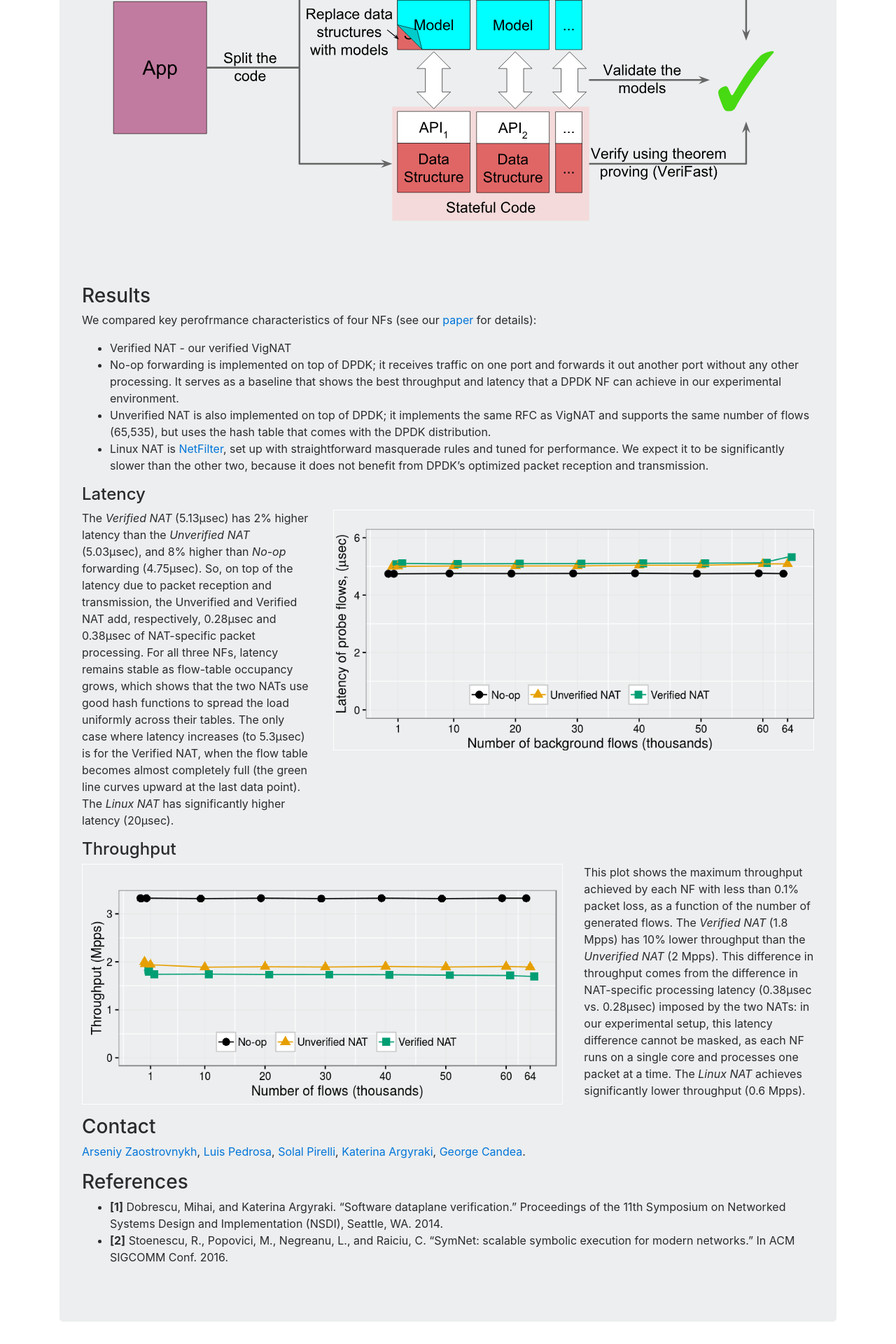
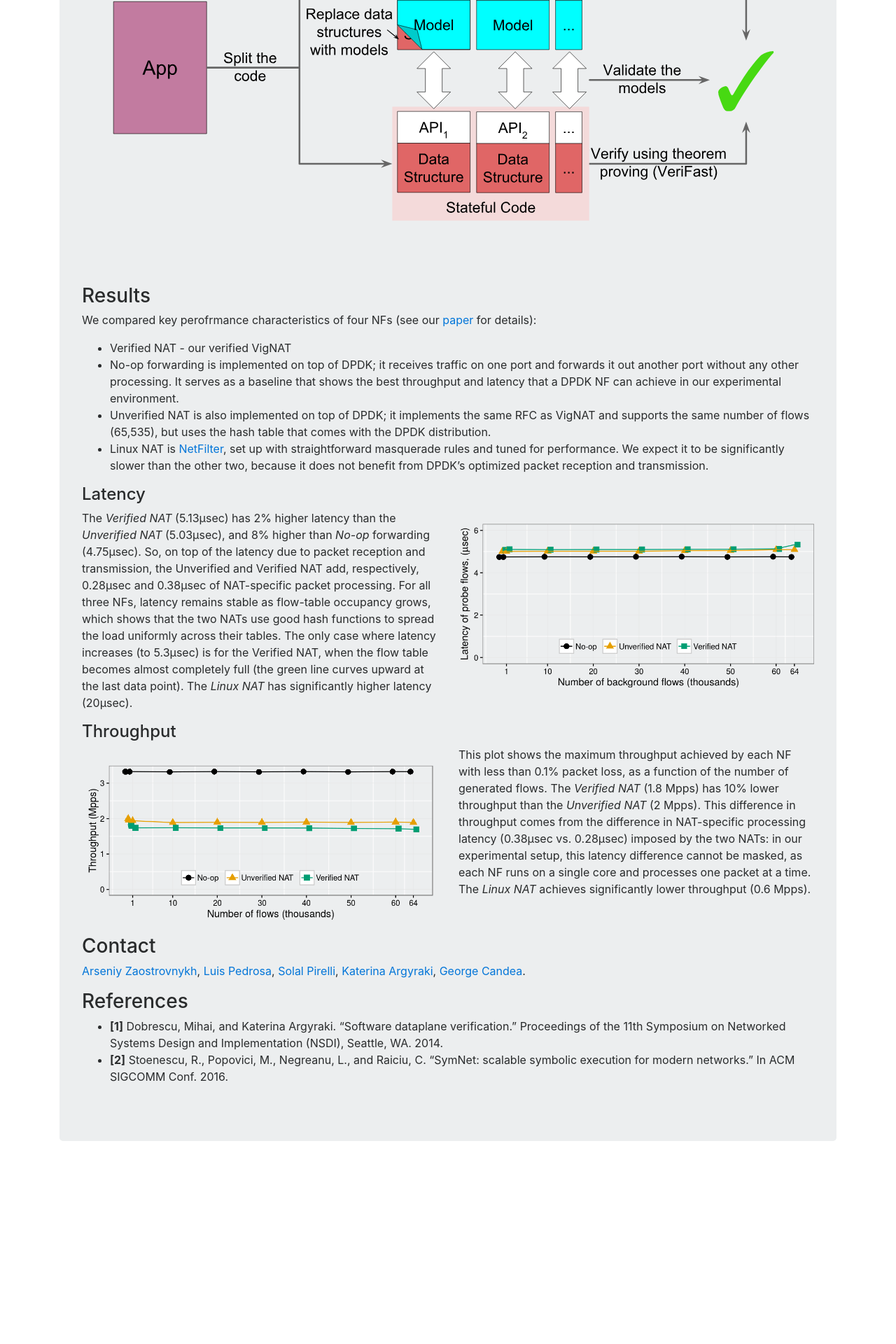
Before and after one commit to vignat/vignat.github.io, a Jekyll site: the page built from index.md, in a window 1280 px wide. Shown: the part 1521-3441 px from the top of the page at 70% size. Built offline with Jekyll 4.4.1, drawn with Linux system fonts in a browser that asks for light colours; after the commit the page ends 3183 px from its top, so only the background shows below that.

```diff
--- a/index.md
+++ b/index.md
@@ -81,24 +81,24 @@
 
 #### Latency
 <div class="row">
-<div class="col-md-4">
+<div class="col-md-6">
 The _Verified NAT_ (5.13μsec) has 2% higher latency than the _Unverified NAT_ (5.03μsec), and 8% higher than _No-op_ forwarding (4.75μsec).
 So, on top of the latency due to packet reception and transmission, the Unverified and Verified NAT add, respectively, 0.28μsec and 0.38μsec of NAT-specific packet processing.
 For all three NFs, latency remains stable as flow-table occupancy grows, which shows that the two NATs use good hash functions to spread the load uniformly across their tables.
 The only case where latency increases (to 5.3μsec) is for the Verified NAT, when the flow table becomes almost completely full (the green line curves upward at the last data point).
 The _Linux NAT_ has significantly higher latency (20μsec).
 </div>
-<div class="col-md-8">
+<div class="col-md-6">
 ![Latency Plot](images/latency-new-flows.png){: width="100%"}
 </div>
 </div>
 
 #### Throughput
 <div class="row">
-<div class="col-md-8">
+<div class="col-md-6">
 ![Throughput Plot](images/thru.png){: width="100%"}
 </div>
-<div class="col-md-4">
+<div class="col-md-6">
 This plot shows the maximum throughput achieved by each NF with less than 0.1% packet loss, as a function of the number of generated flows.
 The _Verified NAT_ (1.8 Mpps) has 10% lower throughput than the _Unverified NAT_ (2 Mpps).
 This difference in throughput comes from the difference in NAT-specific processing latency (0.38μsec vs. 0.28μsec) imposed by the two NATs: in our experimental setup, this latency difference cannot be masked, as each NF runs on a single core and processes one packet at a time.
```
Also changed, not shown: images/latency-new-flows.png, images/thru.png.
